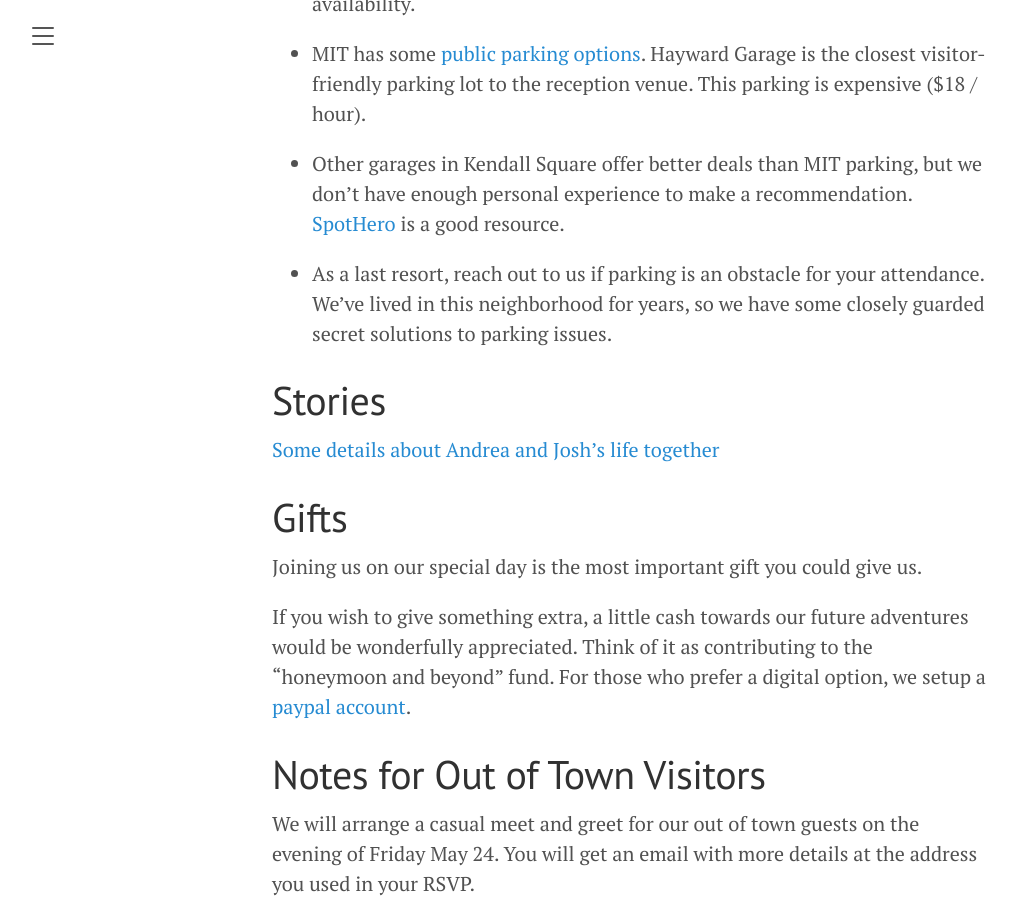
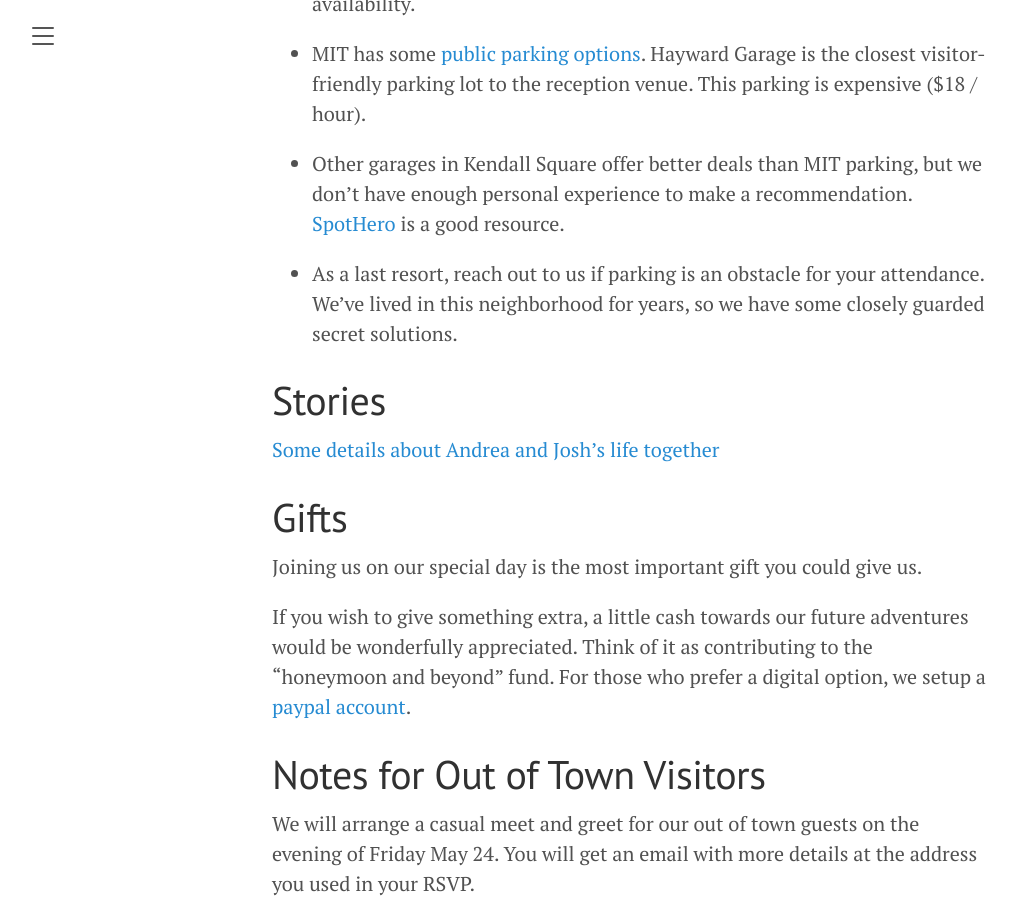
Before and after one commit to JoshBradshaw/andreajosh.github.io, a Jekyll site: the page built from _posts/2023-12-30-overview.md, in a window 1280 px wide and 900 px high, scrolled down 3829 px. Shown: the whole window, without its empty margins (8-1023 px from the left). Built offline with Jekyll 4.4.1, drawn with Linux system fonts in a browser that asks for light colours.

Commit message:
Update 2023-12-30-overview.md

```diff
--- a/_posts/2023-12-30-overview.md
+++ b/_posts/2023-12-30-overview.md
@@ -82,7 +82,7 @@ With that being said, we've included some notes below for anyone who needs to dr
 
 - Other garages in Kendall Square offer better deals than MIT parking, but we don't have enough personal experience to make a recommendation. [SpotHero](https://spothero.com/) is a good resource.
 
-- As a last resort, reach out to us if parking is an obstacle for your attendance. We've lived in this neighborhood for years, so we have some closely guarded secret solutions to parking issues.
+- As a last resort, reach out to us if parking is an obstacle for your attendance. We've lived in this neighborhood for years, so we have some closely guarded secret solutions.
 
 # Stories
 
```
